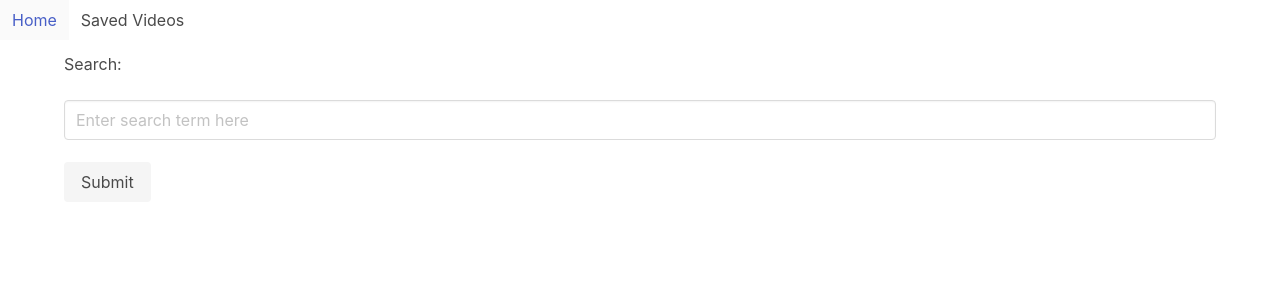
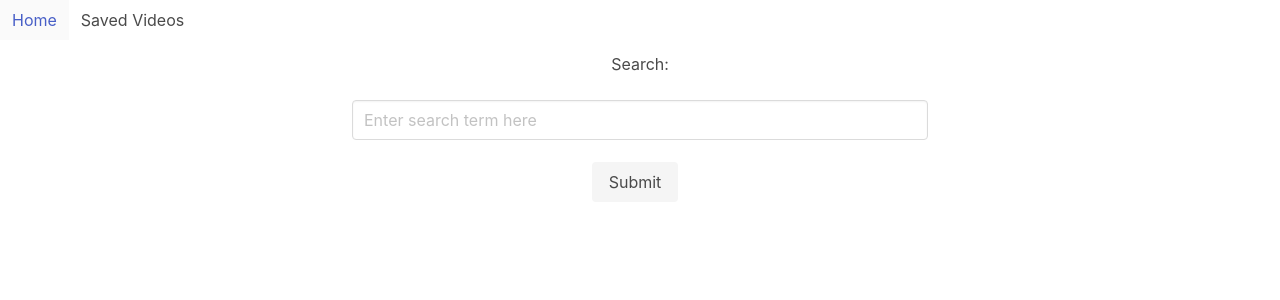
Before and after one commit to nexio-t/mern-app, a React (Create React App) app in the folder client/: page / in a window 1280 px wide. Shown: the top 300 px of the page. Built offline with nearby package versions, Linux system fonts and the light colour scheme; the HTML template or start-up script is replaced by a standard one.

Commit message:
centered search bar within div

```diff
--- a/client/src/components/Card/style.css
+++ b/client/src/components/Card/style.css
@@ -34,6 +34,8 @@
 
 .vid-display {
     max-height: 225px;
+    margin-left: auto;
+    margin-right: auto;
 }
 
 .saveBtn {
--- a/client/src/components/Container/style.css
+++ b/client/src/components/Container/style.css
@@ -0,0 +1,3 @@
+div .container {
+    text-align: center;
+}
--- /dev/null
+++ b/client/src/components/ResultsContainer/index.js
@@ -0,0 +1,10 @@
+import React from "react";
+import "./style.css";
+import 'bulma/css/bulma.css'
+
+
+function ResultsContainer(props) {
+  return <div className="results-container">{props.children}</div>;
+}
+
+export default ResultsContainer;
--- /dev/null
+++ b/client/src/components/ResultsContainer/style.css
@@ -0,0 +1,3 @@
+.result-container {
+    width: 30%;
+}
--- a/client/src/components/SavedCard/style.css
+++ b/client/src/components/SavedCard/style.css
@@ -40,6 +40,12 @@ i {
     right: 5px;
 }
 
+.vid-display {
+    max-height: 225px;
+    margin-left: auto;
+    margin-right: auto;
+}
+
 .tooltip {
     position: relative;
     display: inline-block;
--- a/client/src/components/Searchbar/style.css
+++ b/client/src/components/Searchbar/style.css
@@ -0,0 +1,3 @@
+input {
+    width: 50% !important;
+}
--- a/client/src/pages/Home.js
+++ b/client/src/pages/Home.js
@@ -3,7 +3,7 @@ import API from "../utils/API";
 import Searchbar from "../components/Searchbar";
 import Container from "../components/Container";
 import Card from "../components/Card";
-import Columns from "../components/Columns";
+import ResultsContainer from "../components/ResultsContainer";
 
 class Home extends Component {
 
@@ -78,7 +78,9 @@ render() {
                 handleFormSubmit={this.handleFormSubmit}
                 handleInputChange={this.handleInputChange}
             />
+            <ResultsContainer>
             <Card videos={this.state.videos} handleSaveVideo={this.handleSaveVideo}/>
+            </ResultsContainer>
         </Container>
 
     )
```
